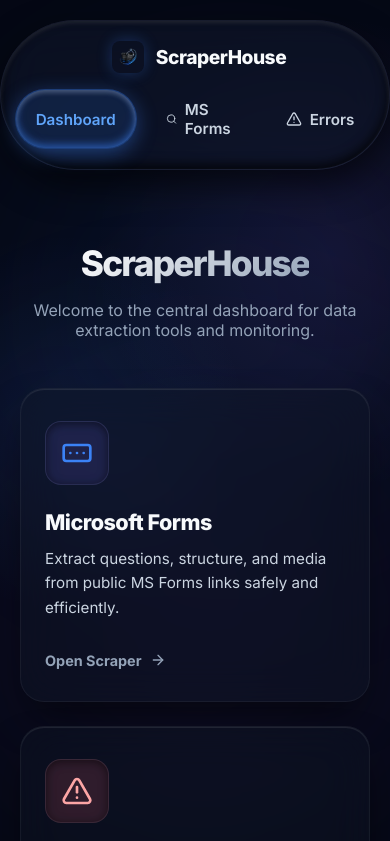
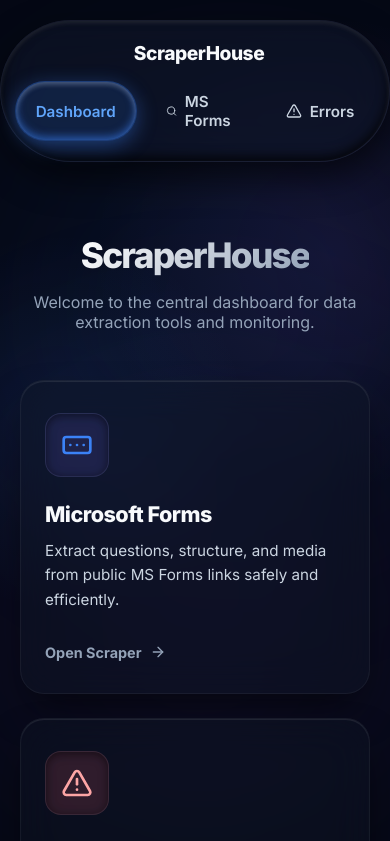
Before and after one commit to ProBimkim/ScraperHouse, a Next.js app: page / in a window 390 px wide. Shown: the top 841 px of the page. Built offline with nearby package versions, Linux system fonts and the light colour scheme; no server answers; the database is empty.

Commit message:
Hide logo in mobile header

```diff
--- a/src/app/globals.css
+++ b/src/app/globals.css
@@ -147,15 +147,7 @@
   padding-left: 8px;
 }
 .nav-brand-icon {
-  width: 32px;
-  height: 32px;
-  border-radius: 8px;
-  background: linear-gradient(135deg, var(--primary), var(--accent));
-  display: flex;
-  align-items: center;
-  justify-content: center;
-  font-size: 0.85rem;
-  box-shadow: 0 0 15px var(--primary-glow);
+  display: none !important;
 }
 .nav-links {
   display: flex;
@@ -758,9 +750,3 @@
   box-shadow: 0 4px 15px rgba(59, 130, 246, 0.2), inset 0 1px 1px rgba(255,255,255,0.1);
   border: 1px solid rgba(59, 130, 246, 0.3);
 }
-
-@media (min-width: 769px) {
-  .nav-brand-icon {
-    display: none !important;
-  }
-}
```
